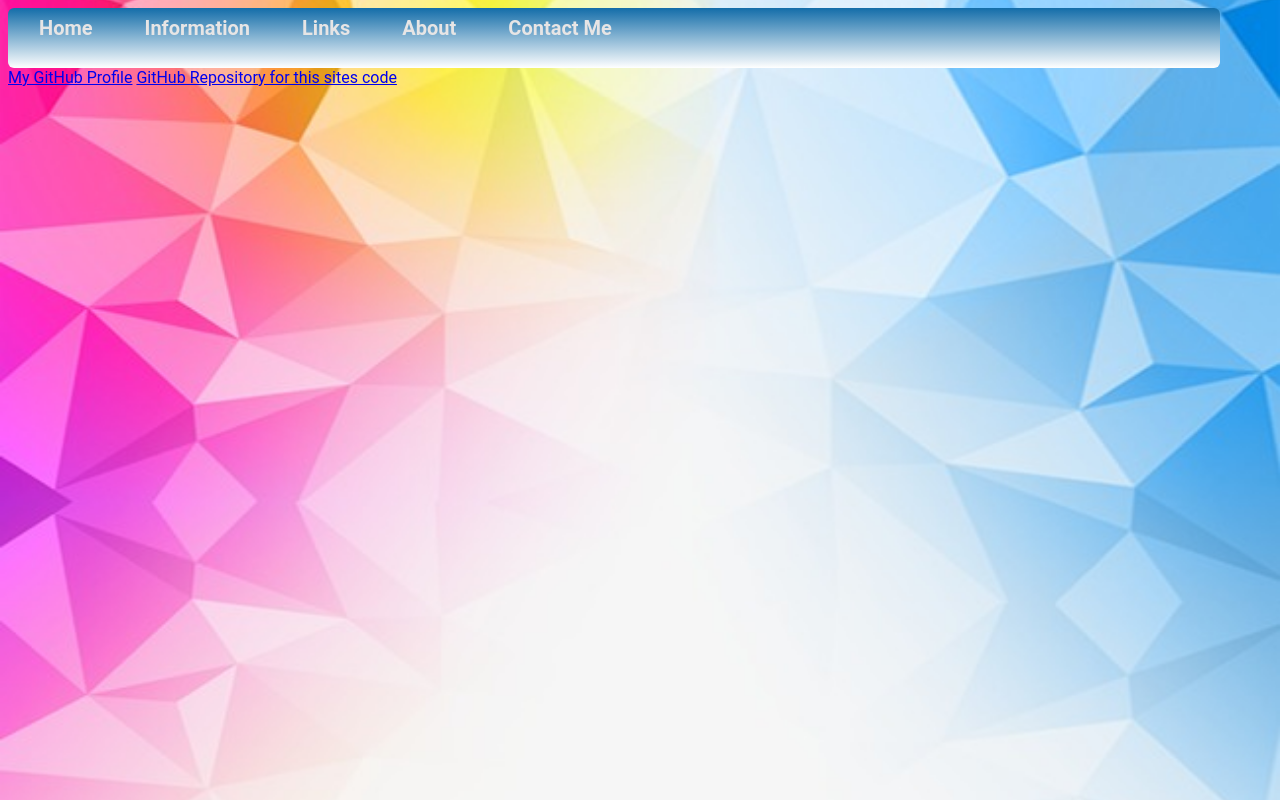
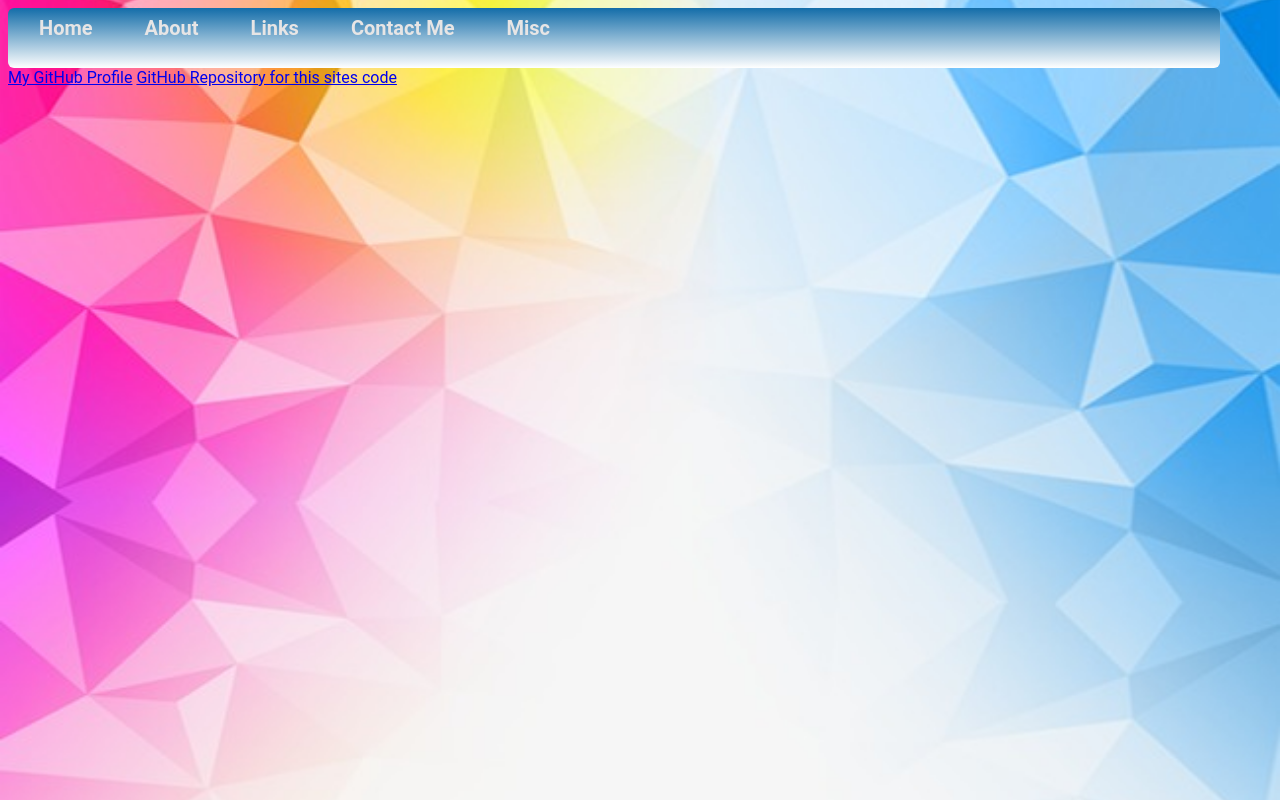
Before and after one commit to James-sys/capstone-dj, a plain HTML site: page Capstone HTML/Links/link.html in a window 1280 px wide. Drawn offline with Linux system fonts and the light colour scheme; files whose address does not match are found by name.

Commit message:
Nav bar was changed

```diff
--- a/Capstone HTML/Information/style.css
+++ b/Capstone HTML/Information/style.css
@@ -43,9 +43,6 @@
   padding: 6px 20px 6px 20px;
   margin: 0;
   margin-bottom: 6px;
-  border-radius: 10px;
-  -webkit-border-radius: 10px;
-  -moz-border-radius: 10px;
 }
 #menu-bar li ul li a {
   margin: 0;
--- a/Capstone HTML/Links/link.html
+++ b/Capstone HTML/Links/link.html
@@ -17,21 +17,8 @@
                 <a href="../homepage/home.html">Home</a>
             </li>
             <li>
-                <a href="../Information/info.html">Information</a>
-                <ul>
-                    <li>
-                        <a href="#">Information Sub Menu 1</a>
-                    </li>
-                    <li>
-                        <a href="#">Information Sub Menu 2</a>
-                    </li>
-                    <li>
-                        <a href="#">Information Sub Menu 3</a>
-                    </li>
-                    <li>
-                        <a href="#">Information Sub Menu 4</a>
-                    </li>
-                </ul>
+                <a href="../about/about.html">About</a>
+
             </li>
             <li>
                 <a href="../Links/link.html">Links</a>
@@ -51,10 +38,10 @@
                 </ul>
             </li>
             <li>
-                <a href="../about/about.html">About</a>
+                <a href="../contact/contact.html">Contact Me</a>
             </li>
             <li>
-                <a href="../contact/contact.html">Contact Me</a>
+                <a href="../Information/info.html">Misc</a>
             </li>
         </ul>
     </div>
--- a/Capstone HTML/Links/style.css
+++ b/Capstone HTML/Links/style.css
@@ -52,9 +52,6 @@ html {
   padding: 6px 20px 6px 20px;
   margin: 0;
   margin-bottom: 6px;
-  border-radius: 10px;
-  -webkit-border-radius: 10px;
-  -moz-border-radius: 10px;
 }
 #menu-bar li ul li a {
   margin: 0;
--- a/Capstone HTML/about/style.css
+++ b/Capstone HTML/about/style.css
@@ -102,9 +102,6 @@ html {
   padding: 6px 20px 6px 20px;
   margin: 0;
   margin-bottom: 6px;
-  border-radius: 10px;
-  -webkit-border-radius: 10px;
-  -moz-border-radius: 10px;
 }
 #menu-bar li ul li a {
   margin: 0;
--- a/Capstone HTML/contact/style.css
+++ b/Capstone HTML/contact/style.css
@@ -1,4 +1,4 @@
-html{
+html {
   padding: 0;
   margin: 0;
   font-family: "Roboto", sans-serif;
@@ -6,9 +6,6 @@ html{
   background-size: cover;
   height: 100vh;
 }
-
-
-
 
 #menu-bar {
   width: 95%;
@@ -55,9 +52,6 @@ html{
   padding: 6px 20px 6px 20px;
   margin: 0;
   margin-bottom: 6px;
-    border-radius: 10px;
-    -webkit-border-radius: 10px;
-    -moz-border-radius: 10px;
 }
 #menu-bar li ul li a {
   margin: 0;
--- a/Capstone HTML/homepage/main.css
+++ b/Capstone HTML/homepage/main.css
@@ -8,8 +8,6 @@ html {
 }
 .page {
 }
-
-
 
 #name {
   display: flex;
@@ -70,9 +68,6 @@ html {
   padding: 6px 20px 6px 20px;
   margin: 0;
   margin-bottom: 6px;
-  border-radius: 10px;
-  -webkit-border-radius: 10px;
-  -moz-border-radius: 10px;
 }
 #menu-bar li ul li a {
   margin: 0;
```
Also changed, not shown: Capstone HTML/Information/info.html (+4 -17 lines), Capstone HTML/about/about.html (+3 -17 lines), Capstone HTML/contact/contact.html (+3 -17 lines), Capstone HTML/homepage/home.html (+3 -17 lines). Lines whose indentation alone changed are shown as unchanged.
